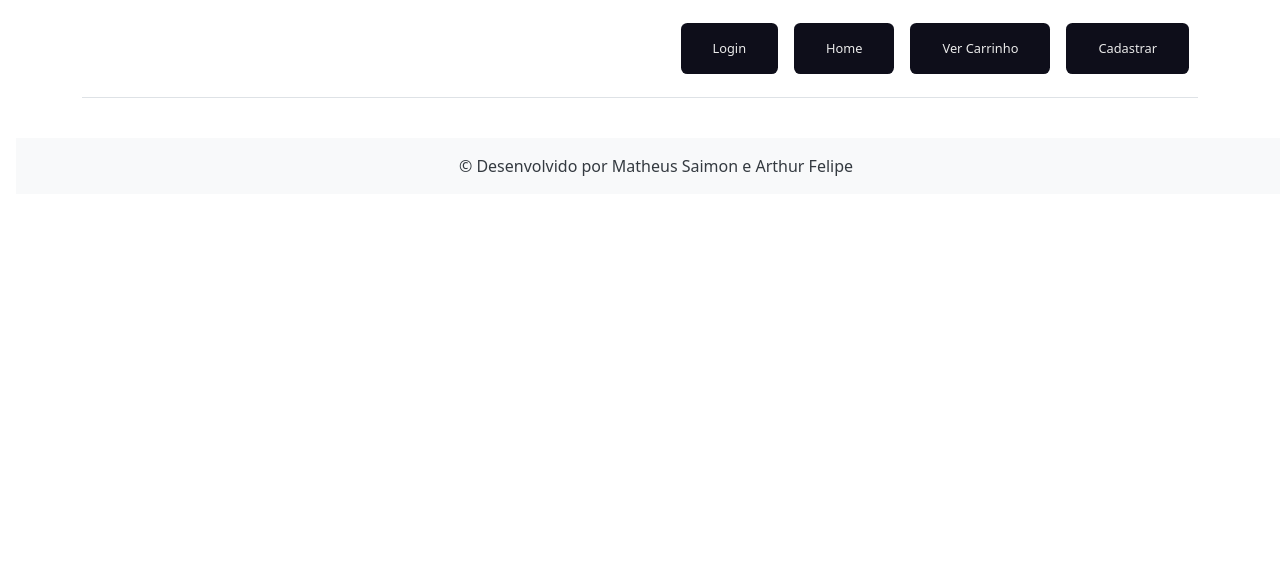
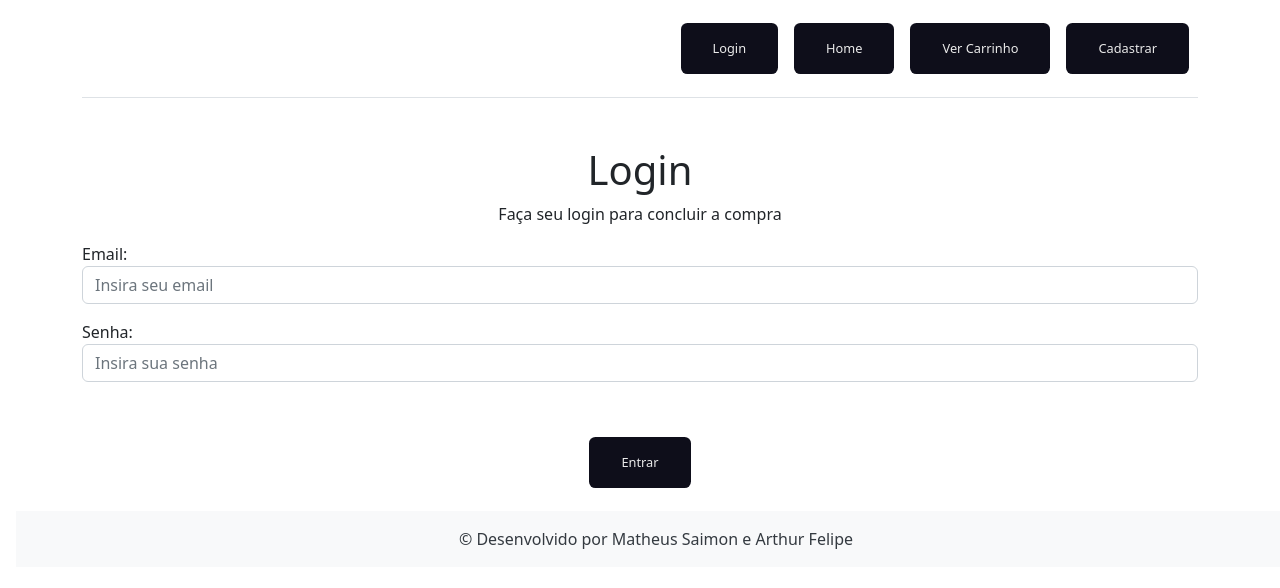
Before and after one commit to mts10/FrontEnd-Petshop, a React (Create React App) app: page /login in a window 1280 px wide. Shown: the top 588 px of the page. Built offline with nearby package versions, Linux system fonts and the light colour scheme.

Commit message:
Iniciando tela Login

```diff
--- a/src/App.js
+++ b/src/App.js
@@ -7,6 +7,7 @@ import Home from './pages/home';
 import Detalhes from './pages/detalhes';
 import Footer from './componentes/Footer';
 import Error from './pages/error';
+import Login from './pages/login';
 function App() {
   return (
        <Router>
@@ -14,6 +15,7 @@ function App() {
         <Routes>
           <Route path='/' element={<Home />} />
           <Route path='/detalhes/:id' element={<Detalhes />} />
+          <Route path='/login' element={<Login/>} />
           <Route path='/cadastro' element={<Cadastro/>}/>
           <Route path='/error' element={<Error/>}/>
         </Routes>
--- a/src/pages/login.js
+++ b/src/pages/login.js
@@ -1,10 +1,45 @@
+import React, { useState } from 'react';
+export default function Login(){
+    const [email, setEmail] = useState('');
+    const [senha, setSenha] = useState('');
 
-import { useState } from "react";
-import React, { useEffect } from "react"
-import { Link } from "react-router-dom";
+    function handleEmailChange(event) {
+        setEmail(event.target.value);
+      }
+      function handleSenhaChange(event) {
+        setSenha(event.target.value);
+      }
 
-export default function Login(){
-
+    function handleSubmit(event) {
+        event.preventDefault();
+        const user = {
+            Email: email,
+            Senha: senha,
+        }
+        console.log(user);
+        alert('Login realizado com sucesso!');
+    };
+  return (
+    <div className="container">
+    <div className="mt-5 text-center">
+      <h1> Login</h1>
+      <p>Faça seu login para concluir a compra</p>
+    </div>
+    <form onSubmit={handleSubmit} >
+    <div className="mt-3">
+            <label >Email:</label><br />
+            <input className="form-control" placeholder="Insira seu email" id="EmailInput" type="text" value={email} onChange={handleEmailChange} />
+          </div>
+          <div className="mt-3">
+            <label >Senha:</label><br/>
+            <input className="form-control" placeholder="Insira sua senha" id="SenhaInput" type="text" value={senha} onChange={handleSenhaChange}/>
+          </div>
+          <div className="mt-5 text-center">
+          <button className="btn" onClick={handleSubmit}>Entrar</button>
+        </div>
+    </form>
+    </div>
+  )
 
 
 }
```
